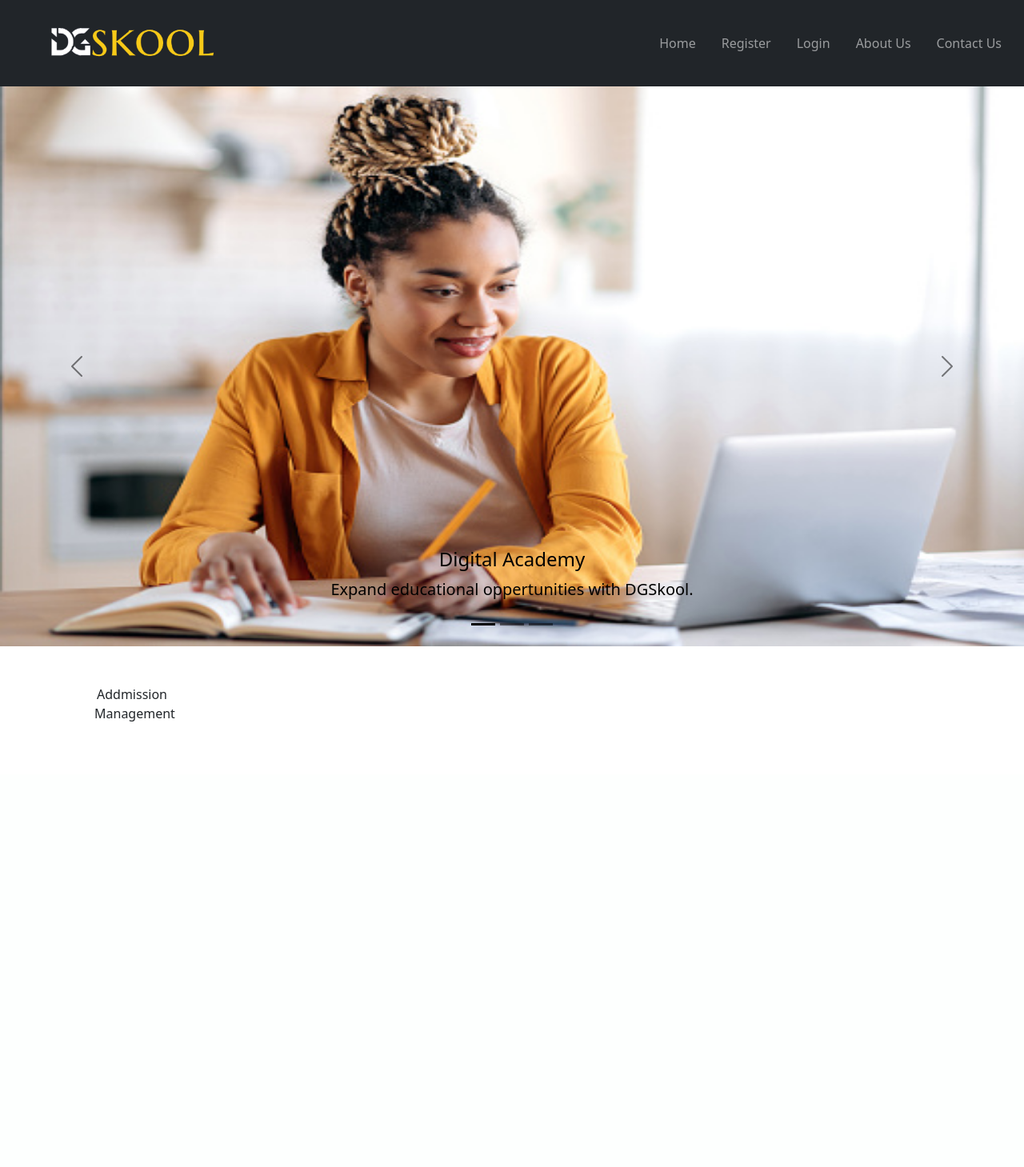
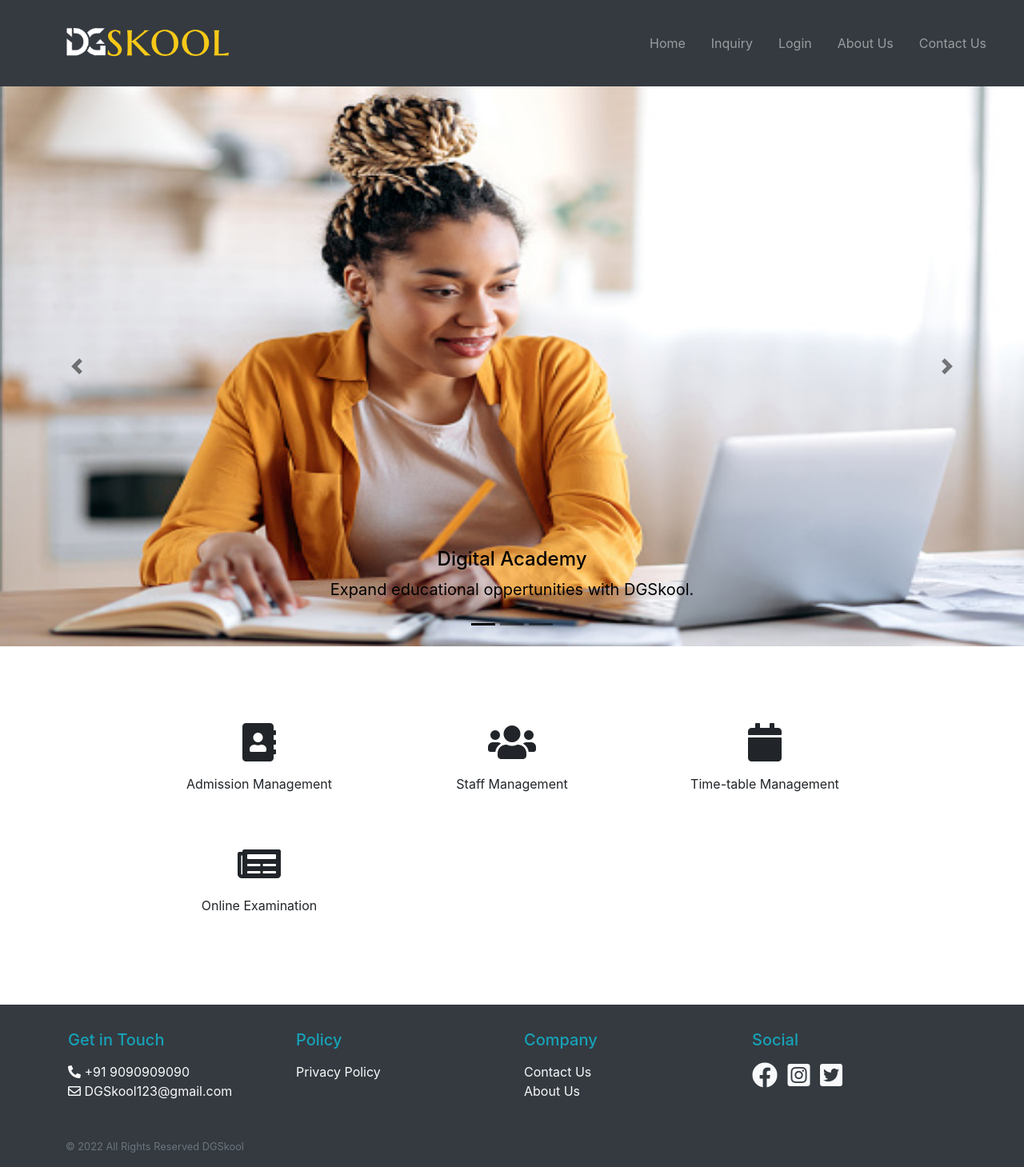
Before and after one commit to vidhi49/Digital-Academy, a PHP site: page /home.php in a window 1280 px wide. Shown: the whole page at 80% size. Before the commit the page ends 902 px from the top, so only its background shows below. Run offline with PHP 8.4, Linux system fonts and the light colour scheme.

Commit message:
design and added folder institute

```diff
--- a/css/style.css
+++ b/css/style.css
@@ -4,10 +4,16 @@
 }
 .img-carousel
 {
-    min-width:100%;
-    /* max-height:400px; */
+    width:100%;
+    /* max-width: fit-content;
+    max-height:400px; */
     height:700px;
     background-repeat: no-repeat;
     background-size: contain;
+}
 
+@media only screen and (max-width: 500px) {
+ .img-carousel{
+    height: auto;
+  }
 }
--- /dev/null
+++ b/guest/footer.php
@@ -0,0 +1,58 @@
+<!DOCTYPE html>
+<html>
+
+<head>
+  <title> Bottom </title>
+  <meta charset="UTF-8">
+  <meta name="viewport" content="width=device-width, initial-scale=1.0">
+  <link rel="stylesheet" href="https://maxcdn.bootstrapcdn.com/bootstrap/4.5.2/css/bootstrap.min.css" />
+  <script src="https://maxcdn.bootstrapcdn.com/bootstrap/4.5.2/js/bootstrap.min.js"></script>
+  <link rel="stylesheet" href="https://cdnjs.cloudflare.com/ajax/libs/font-awesome/5.15.3/css/all.min.css"
+    integrity="sha512-iBBXm8fW90+nuLcSKlbmrPcLa0OT92xO1BIsZ+ywDWZCvqsWgccV3gFoRBv0z+8dLJgyAHIhR35VZc2oM/gI1w=="
+    crossorigin="anonymous" />
+</head>
+<footer class="pt-3 pb-3 bg-dark ">
+  <div class="container text-light">
+    <div class="row">
+      <div class="col-sm-3 ">
+        <p>
+        <h5 class="text-info"> Get in Touch </h5>
+        </p>
+        <a href="tel:+919090909090" class="text-light"><i class="fas fa-phone-alt"></i> +91 9090909090 </a><br>
+        <a href="DGSkool123@gmail.com" class="text-light"><i class="far fa-envelope"></i>
+          DGSkool123@gmail.com</a><br>
+      </div>
+      <div class="col-sm-3">
+        <p>
+        <h5 class="text-info"> Policy </h5>
+        </p>
+        <a href="privacy-policy.html" class="text-light"> Privacy Policy </a><br>
+        <!-- <a href="#"> Terms and Conditions </a> -->
+      </div>
+      <div class="col-sm-3 ">
+        <p>
+        <h5 class="text-info"> Company </h5>
+        </p>
+        <a href="#" target="_blank" class="text-light"> Contact Us </a><br>
+        <a href="#" target="_blank" class="text-light"> About Us </a><br>
+      </div>
+      <div class="col-sm-3 ">
+        <p>
+        <h5 class="text-info">Social</h5>
+        </p>
+        <a href="https://facebook.com/" target="_blank" class="text-light"> <i class="fab fa-facebook fa-2x mr-2"></i>
+        </a>
+        <a href="https://instagram.com/" target="_blank" class="text-light"> <i
+            class="fab fa-instagram-square fa-2x mr-2"></i> </a>
+        <a href="https://twitter.com/" target="_blank" class="text-light"> <i
+            class="fab fa-twitter-square fa-2x mr-2"></i> </a>
+      </div>
+    </div>
+    <div class="row justify-content-center">
+      <small class="text-muted  mt-5">&copy; 2022 All Rights Reserved DGSkool
+        <span id="currentyear"></span></small>
+    </div>
+  </div>
+</footer>
+
+</html>
--- a/guest/header.php
+++ b/guest/header.php
@@ -23,7 +23,7 @@
             <a class="nav-link  " href="home.php">Home</a>
           </li>
           <li class="nav-item m-2">
-            <a class="nav-link " href="signup.php">Register</a>
+            <a class="nav-link " href="inquiry.php">Inquiry</a>
           </li>
           <li class="nav-item m-2">
             <a class="nav-link " href="login.php">Login</a>
--- a/guest/home.php
+++ b/guest/home.php
@@ -5,10 +5,9 @@
   <title>Bootstrap Example</title>
   <meta charset="utf-8">
   <meta name="viewport" content="width=device-width, initial-scale=1">
-  <link rel="stylesheet" href="  https://cdn.jsdelivr.net/npm/@fortawesome/fontawesome-free@5.15.4/css/fontawesome.min.css
-" crossorigin="anonymous" />
   <link href="https://cdn.jsdelivr.net/npm/bootstrap@5.1.3/dist/css/bootstrap.min.css" rel="stylesheet">
   <script src="https://cdn.jsdelivr.net/npm/bootstrap@5.1.3/dist/js/bootstrap.bundle.min.js"></script>
+  <link rel="stylesheet" href="https://cdnjs.cloudflare.com/ajax/libs/font-awesome/4.7.0/css/font-awesome.min.css">
   <link rel="stylesheet" href="../css/style.css">
 </head>
 <?php require('header.php') ?>
@@ -24,7 +23,7 @@
       </div>
       <div class="carousel-inner ">
         <div class="carousel-item active" data-bs-interval="10000">
-          <img src="../img/sl1.jpg" class="d-block img-carousel" alt="...">
+          <img src="../img/sl1.jpg" class="d-block img-carousel " alt="...">
           <div class="carousel-caption d-none d-md-block">
             <h4>Digital Academy </h4>
             <p class="fs-5">Expand educational oppertunities with DGSkool.</p>
@@ -38,7 +37,7 @@
           </div>
         </div>
         <div class="carousel-item">
-          <img src="../img/sl3.jpg" class="d-block img-carousel" alt="...">
+          <img src="../img/sl3.jpg" class="d-block img-carousel " alt="...">
           <div class="carousel-caption d-none d-md-block">
             <h4>Digital Academy</h4>
             <p class="fs-5">Instructions ends in the school room but education ends only with life.</p>
@@ -55,19 +54,32 @@
       </button>
     </div>
   </div>
-  <div class="container">
-    <div class="row">
-      <div class="col-sm-2 text-center p-5">
-        <i class="bi bi-card-checklist "></i>
-        <p> Addmission Management</p>
+  <div class="container p-5 ">
+    <div class="row m-5">
+      <div class="col-sm-4 text-center"><i class="fa fa-address-book fa-3x" aria-hidden="true"></i>
+        <p class="mt-3"> Admission Management</p>
       </div>
-      <div class="col-sm-2"></div>
-      <div class="col-sm-2"></div>
-      <div class="col-sm-2"></div>
-      <div class="col-sm-2"></div>
-      <div class="col-sm-2"></div>
+      <div class=" col-sm-4 text-center"><i class="fa fa-users fa-3x" aria-hidden="true"></i>
+        <p class="mt-3">Staff Management</p>
+      </div>
+      <div class="col-sm-4 text-center"><i class="fa fa-calendar-o fa-3x" aria-hidden="true"></i>
+        <p class="mt-3"> Time-table Management</p>
+      </div>
+    </div>
+    <div class=" row m-5">
+      <div class="col-sm-4 text-center"><i class="fa fa-newspaper-o fa-3x" aria-hidden="true"></i>
+        </i>
+        <p class="mt-3"> Online Examination</p>
+      </div>
+      <div class="col-sm-4 text-center">
+        <p class="mt-3"></p>
+      </div>
+      <div class="col-sm-4 text-center">
+        <p class="mt-3"></p>
+      </div>
     </div>
   </div>
 </body>
 
 </html>
+<?php require('footer.php');?>
--- /dev/null
+++ b/institute-admin/institute-info.php
@@ -0,0 +1,3 @@
+<?php require('institute-header.php');?>
+
+<?php require("../guest/footer.php");?>
```
Also changed, not shown: guest/footer.html (deleted, +0 -57 lines), institute-admin/institute-header.php (added, +30 -0 lines), guest/inquiry.php (renamed from guest/Inquiry.php), img/school.jpg (added).
